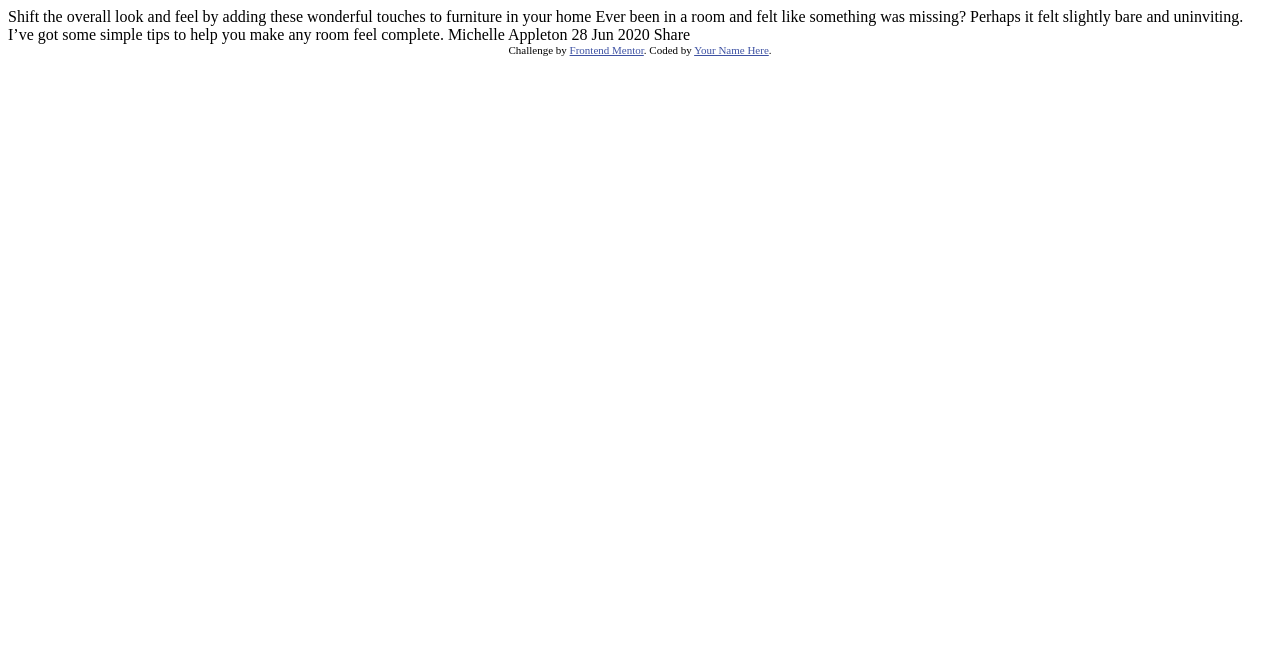
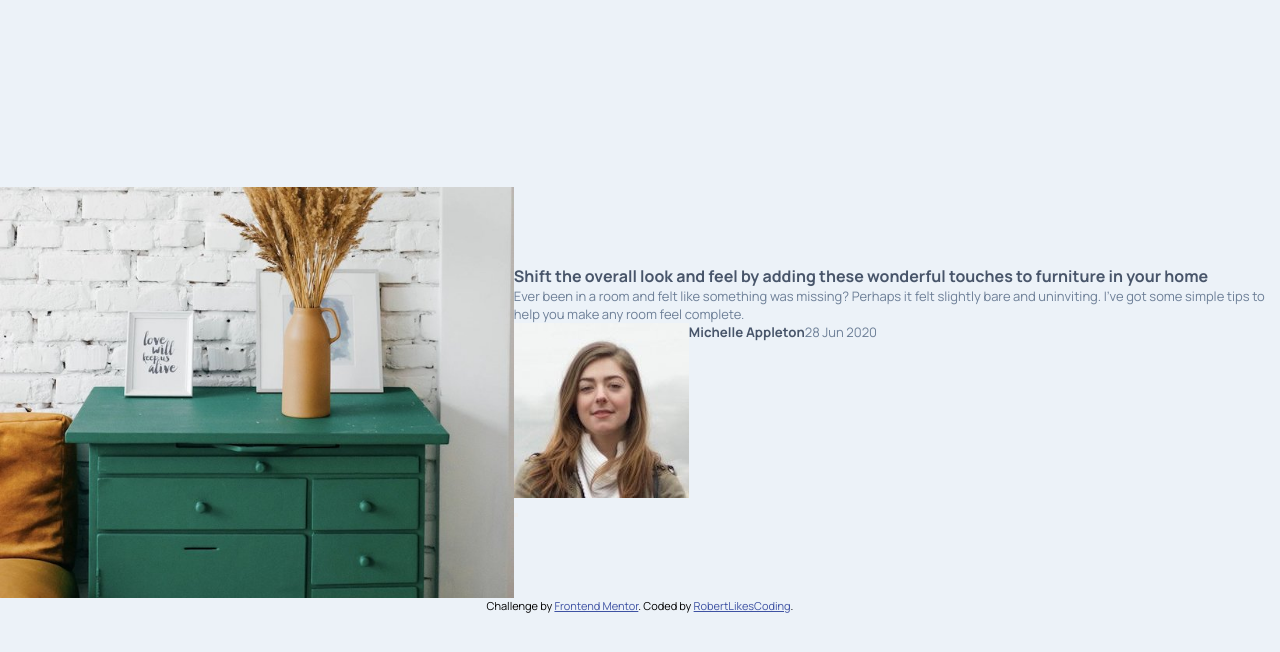
Before and after one commit to RobertLikesCoding/article-preview-component, a plain HTML site: page index.html in a window 1280 px wide. Drawn offline with Linux system fonts and the light colour scheme.

Commit message:
came  up with a html structure and started styling

```diff
--- a/index.html
+++ b/index.html
@@ -6,31 +6,45 @@
 
   <link rel="icon" type="image/png" sizes="32x32" href="./images/favicon-32x32.png">
 
+  <link rel="preconnect" href="https://fonts.googleapis.com">
+  <link rel="preconnect" href="https://fonts.gstatic.com" crossorigin>
+  <link href="https://fonts.googleapis.com/css2?family=Manrope:wght@200..800&display=swap" rel="stylesheet">
+
   <title>Frontend Mentor | Article preview component</title>
 
-  <!-- Feel free to remove these styles or customise in your own stylesheet 👍 -->
-  <style>
-    .attribution { font-size: 11px; text-align: center; }
-    .attribution a { color: hsl(228, 45%, 44%); }
-  </style>
+  <link rel="stylesheet" href="/stylesheet.css">
+  <script src="script.js"></script>
 </head>
 <body>
+  <div class="card">
+    <div class="imagebox">
+      <img src="/images/drawers.jpg" alt="drawers and decoration" id="drawers">
+    </div>
+    <div class="textbox">
+      <h4>
+        Shift the overall look and feel by adding these wonderful
+        touches to furniture in your home
+      </h4>
+      <p>
+        Ever been in a room and felt like something was missing? Perhaps
+        it felt slightly bare and uninviting. I’ve got some simple tips
+        to help you make any room feel complete.
+      </p>
 
-  Shift the overall look and feel by adding these wonderful
-  touches to furniture in your home
-
-  Ever been in a room and felt like something was missing? Perhaps
-  it felt slightly bare and uninviting. I’ve got some simple tips
-  to help you make any room feel complete.
-
-  Michelle Appleton
-  28 Jun 2020
-
-  Share
-
+      <div class="socialhandles">
+        <div class="signature">
+          <img id="michelle" src="/images/avatar-michelle.jpg" alt="portrait Michelle Appleton">
+          <h5>Michelle Appleton</h5>
+          <p>28 Jun 2020</p>
+        </div>
+        <button class="button"></button>
+      </div>
+    </div>
+  </div>
   <div class="attribution">
     Challenge by <a href="https://www.frontendmentor.io?ref=challenge" target="_blank">Frontend Mentor</a>.
-    Coded by <a href="#">Your Name Here</a>.
+    Coded by <a href="#">RobertLikesCoding</a>.
   </div>
+
 </body>
 </html>
--- /dev/null
+++ b/stylesheet.css
@@ -0,0 +1,67 @@
+.attribution { font-size: 11px; text-align: center; }
+
+.attribution a { color: hsl(228, 45%, 44%); }
+
+* {
+  margin: 0px;
+  padding: 0px;
+  font-family: "Manrope", sans-serif;
+  font-optical-sizing: auto;
+  font-weight: <weight>;
+  font-style: normal;
+}
+
+h1, h2, h3, h4, h5, h6 {
+  font-weight: 700;
+  color: hsl(217, 19%, 35%)
+}
+
+p {
+  font-size: 13px;
+  color: hsl(214, 17%, 51%);
+}
+
+body {
+  background-color: hsl(210, 46%, 95%);
+  height: 100vh;
+  display: flex;
+  flex-direction: column;
+  justify-content: center;
+  align-items: center;
+}
+
+.card {
+  display: flex;
+  justify-content: center;
+  align-items: center;
+  /* flex-wrap: wrap */
+}
+
+#card {
+  background-color: white;
+  border-radius: 10px;
+  box-shadow: 20px 20px 40px hsl(212, 23%, 69%);
+  height: 40%;
+  overflow: hidden;
+}
+
+.imagebox {
+
+}
+
+#drawers {
+  display: block;
+  max-width: 100%;
+}
+
+.textbox {
+  flex-direction: column;
+}
+
+.signature {
+  display: flex;
+}
+
+footer {
+  display: inline;
+}
```
Also changed, not shown: script.js (added).
